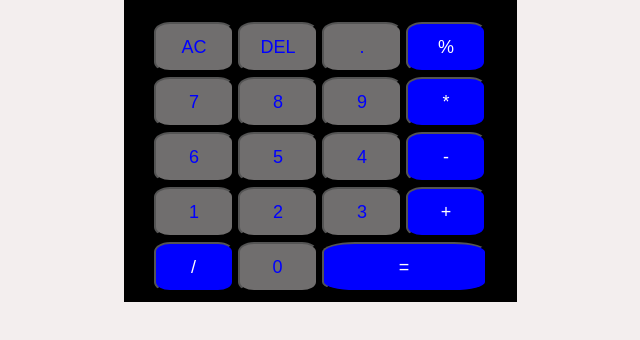
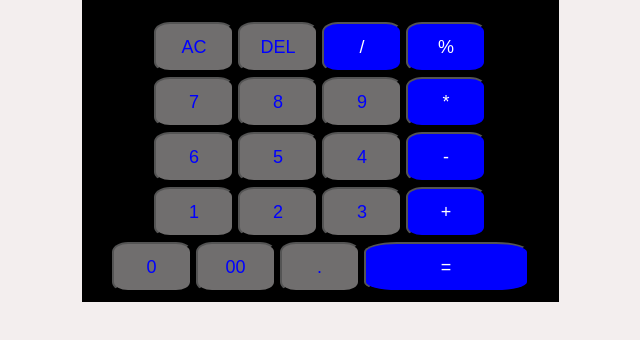
Before and after one commit to BatoolAmina/Calculator-html-, a plain HTML site: page index.html in a window 1280 px wide. Shown: the part 322-662 px from the top of the page, without its empty margins (320-960 px from the left). Drawn offline with Linux system fonts and the light colour scheme.

Commit message:
Update index.html

```diff
--- a/index.html
+++ b/index.html
@@ -17,7 +17,7 @@
         <div>
             <button>AC</button>
             <button>DEL</button>
-            <button>.</button>
+            <button class="operators">/</button>
             <button class="operators">%</button>
         </div>
         <div>
@@ -39,8 +39,10 @@
             <button class="operators">+</button>
         </div>
         <div>
-            <button class="operators">/</button>
+
             <button>0</button>
+            <button>00</button>
+            <button>.</button>
             <button class="Equals">=</button>
         </div>
     </div>
```
